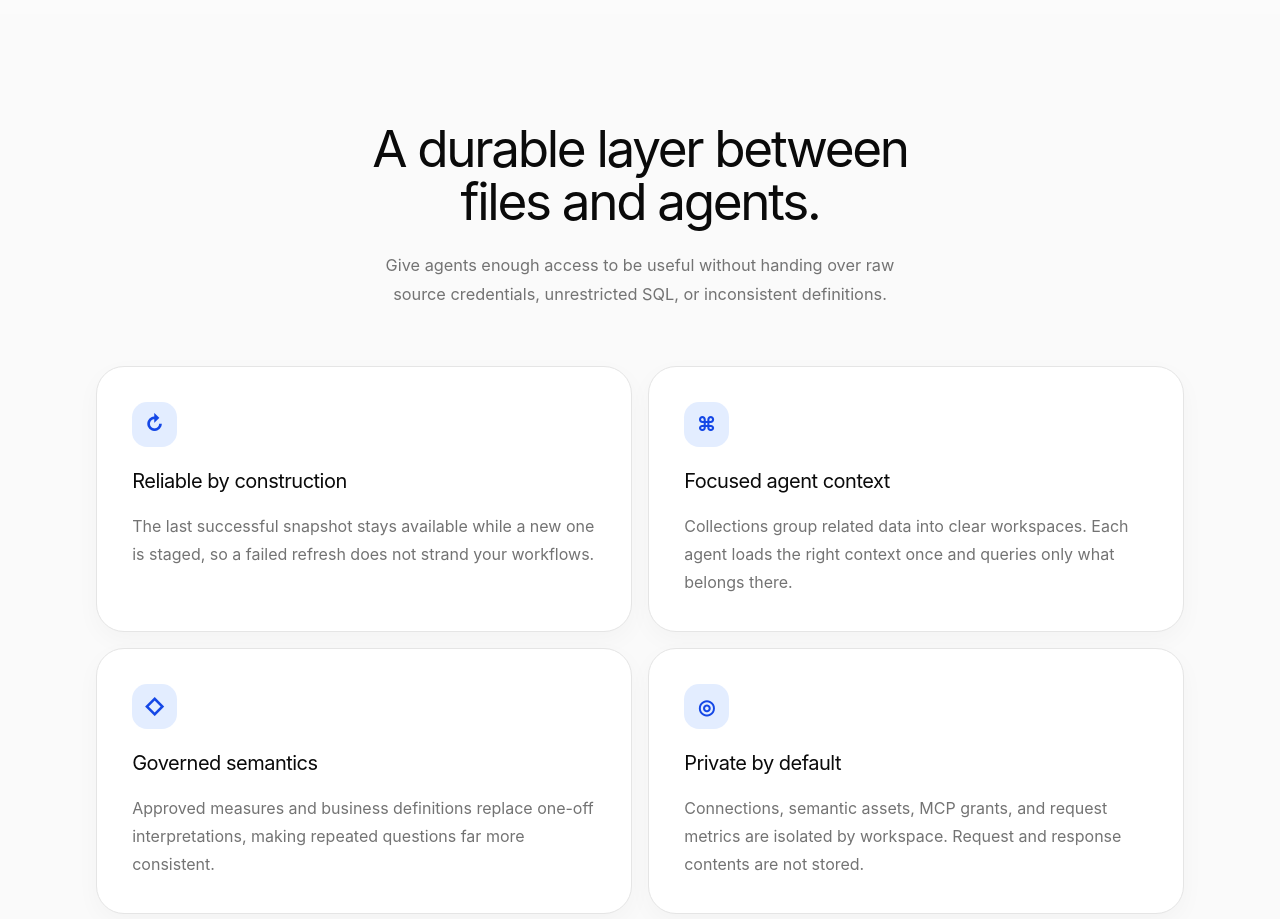
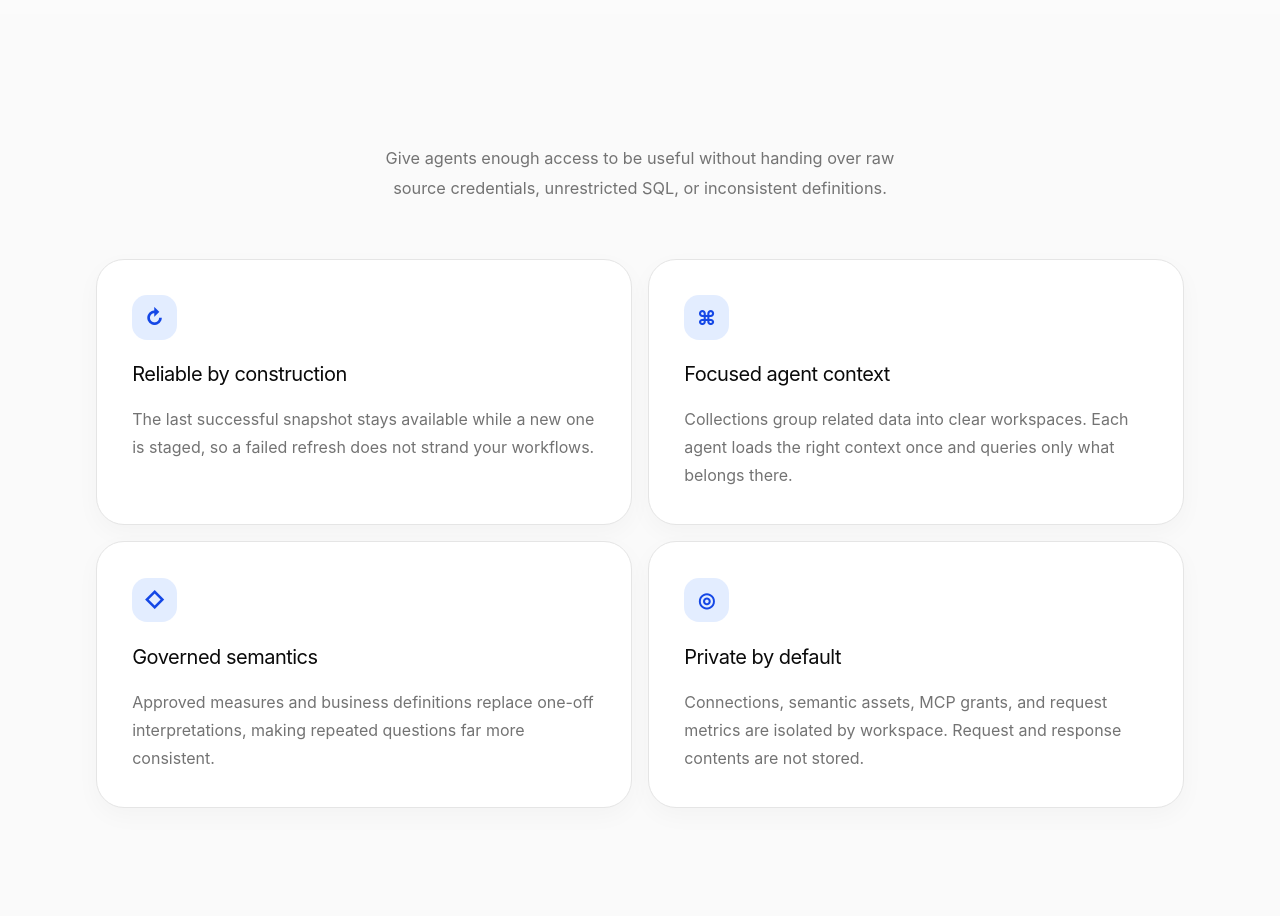
Before and after one commit to omhq/settra-website, a Next.js app: page / in a window 1280 px wide. Shown: the part 1400-2319 px from the top of the page. Built offline with nearby package versions, Linux system fonts and the light colour scheme.

Commit message:
Remove capabilities tagline

```diff
--- a/app/page.tsx
+++ b/app/page.tsx
@@ -207,15 +207,9 @@ export default function Home() {
           </div>
         </section>
 
-        <section
-          className="capabilities-section"
-          aria-labelledby="capabilities-title"
-        >
+        <section className="capabilities-section">
           <div className="container">
             <header className="section-header">
-              <h2 id="capabilities-title">
-                A durable layer between files and agents.
-              </h2>
               <p>
                 Give agents enough access to be useful without handing over raw
                 source credentials, unrestricted SQL, or inconsistent
```
